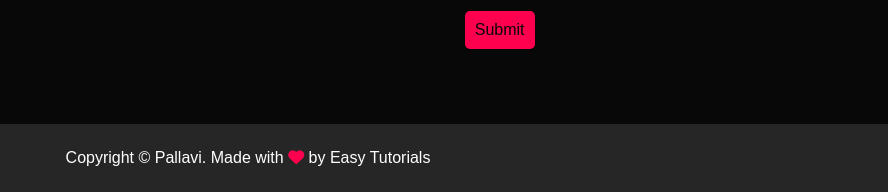
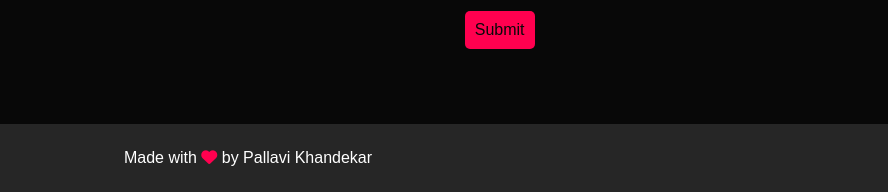
Before and after one commit to Pallavi-Khandekar/Mini-Project, a plain HTML site: page index.html in a window 1280 px wide. Shown: the part 1756-1948 px from the top of the page, 392-1280 px from the left. Drawn offline with Linux system fonts and the light colour scheme.

Commit message:
updated html file

```diff
--- a/index.html
+++ b/index.html
@@ -151,7 +151,7 @@
         </div>
 
         <div class="copyright">
-            <p>Copyright © Pallavi. Made with <i class="fa-solid fa-heart"></i> by Easy Tutorials</p>
+            <p> Made with <i class="fa-solid fa-heart"></i> by Pallavi Khandekar</p>
         </div>
     </div>
 
```
